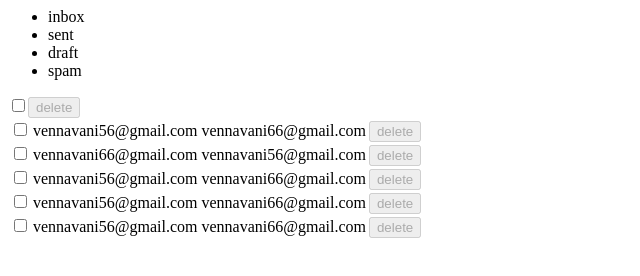
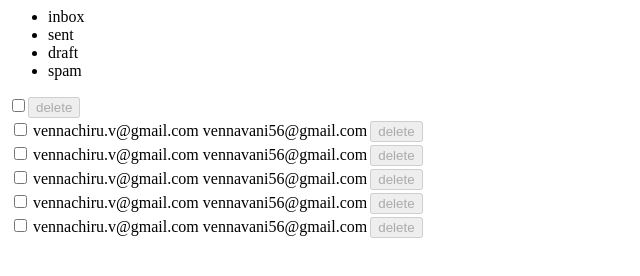
Before and after one commit to ChiranjeeviVenna/DOM-Manipulation, a plain HTML site: page index.html in a window 1280 px wide. Shown: the whole page, without its empty margins (0-640 px from the left). Drawn offline with Linux system fonts and the light colour scheme.

Commit message:
Update index.html

```diff
--- a/index.html
+++ b/index.html
@@ -6,36 +6,36 @@
             "inbox": [
                 {
                     "mailBox": {
-                        "from": "vennavani56@gmail.com",
-                        "to": "vennavani66@gmail.com",
+                        "from": "vennachiru.v@gmail.com",
+        "to": "vennavani56@gmail.com",
                         "content": "This is a sample inbox1 content. Awesome accuracy. Exceptional distance. High performance blasters for epic blaster battles. This is Nerf Elite."
                     }
                 },
                 {
                     "mailBox": {
-                        "from": "vennavani66@gmail.com",
-                        "to": "vennavani56@gmail.com",
+                        "from": "vennachiru.v@gmail.com",
+        "to": "vennavani56@gmail.com",
                         "content": "This is a sample inbox2 content. Awesome accuracy. Exceptional distance. High performance blasters for epic blaster battles. This is Nerf Elite."
                     }
                 },
                 {
                     "mailBox": {
-                        "from": "vennavani56@gmail.com",
-                        "to": "vennavani66@gmail.com",
+                        "from": "vennachiru.v@gmail.com",
+        "to": "vennavani56@gmail.com",
                         "content": "This is a sample inbox3 content. Awesome accuracy. Exceptional distance. High performance blasters for epic blaster battles. This is Nerf Elite."
                     }
                 },
                 {
                     "mailBox": {
-                        "from": "vennavani56@gmail.com",
-                        "to": "vennavani66@gmail.com",
+                       "from": "vennachiru.v@gmail.com",
+        "to": "vennavani56@gmail.com",
                         "content": "This is a sample inbox4 content. Awesome accuracy. Exceptional distance. High performance blasters for epic blaster battles. This is Nerf Elite."
                     }
                 },
                 {
                     "mailBox": {
-                        "from": "vennavani56@gmail.com",
-                        "to": "vennavani66@gmail.com",
+                       "from": "vennachiru.v@gmail.com",
+        "to": "vennavani56@gmail.com",
                         "content": "This is a sample inbox5 content. Awesome accuracy. Exceptional distance. High performance blasters for epic blaster battles. This is Nerf Elite."
                     }
                 }
@@ -43,15 +43,15 @@
             "sent": [
                 {
                     "mailBox": {
-                        "from": "vennavani56@gmail.com",
-                        "to": "vennavani66@gmail.com",
+                        "from": "vennachiru.v@gmail.com",
+        "to": "vennavani56@gmail.com",
                         "content": "This is a sample sent1 content. Buy, sell, dream and scheme your way to riches! Make Monopoly your go-to-game for family game night."
                     }
                 },
                 {
                     "mailBox": {
-                        "from": "vennavani56@gmail.com",
-                        "to": "vennavani66@gmail.com",
+                        "from": "vennachiru.v@gmail.com",
+        "to": "vennavani56@gmail.com",
                         "content": "This is a sample sent2 content. Buy, sell, dream and scheme your way to riches! Make Monopoly your go-to-game for family game night."
                     }
                 }
@@ -59,22 +59,22 @@
             "draft": [
                 {
                     "mailBox": {
-                        "from": "vennavani56@gmail.com",
-                        "to": "vennavani66@gmail.com",
+                        "from": "vennachiru.v@gmail.com",
+        "to": "vennavani56@gmail.com",
                         "content": "This is a sample draft1 content. Spark your creativity and shape your own stories with Play-Doh modeling compound."
                     }
                 },
                 {
                     "mailBox": {
-                        "from": "vennavani56@gmail.com",
-                        "to": "vennavani66@gmail.com",
+                        "from": "vennachiru.v@gmail.com",
+        "to": "vennavani56@gmail.com",
                         "content": "This is a sample draft2 content. Spark your creativity and shape your own stories with Play-Doh modeling compound."
                     }
                 },
                 {
                     "mailBox": {
-                        "from": "vennavani56@gmail.com",
-                        "to": "vennavani66@gmail.com",
+                       "from": "vennachiru.v@gmail.com",
+        "to": "vennavani56@gmail.com",
                         "content": "This is a sample draft3 content. Spark your creativity and shape your own stories with Play-Doh modeling compound."
                     }
                 }
@@ -82,8 +82,8 @@
             "spam": [
                 {
                     "mailBox": {
-                        "from": "vennavani56@gmail.com",
-                        "to": "vennavani66@gmail.com",
+                        "from": "vennachiru.v@gmail.com",
+        "to": "vennavani56@gmail.com",
                         "content": "This is a sample spam content. SHAPE YOUR IMAGINATION!"
                     }
                 }
```
